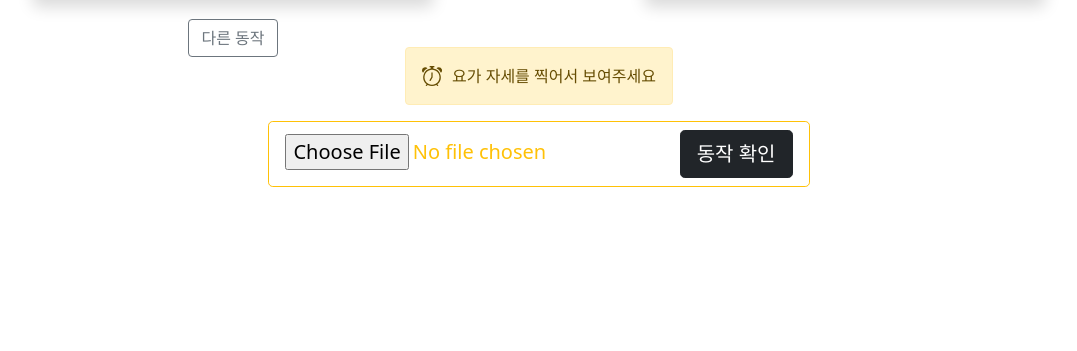
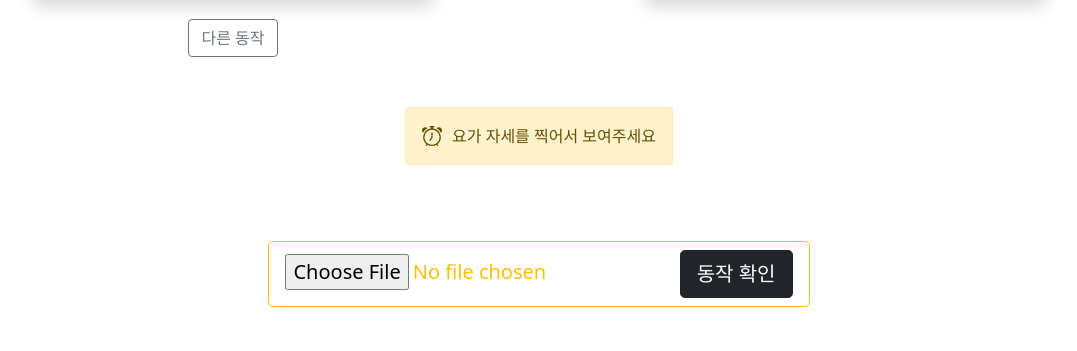
Before and after one commit to hayongwoon/space_project2, a Flask app: page / in a window 1280 px wide. Shown: the part 449-800 px from the top of the page, without its empty margins (101-1178 px from the left). Run offline with Flask 2, Linux system fonts and the light colour scheme.

Commit message:
스타일수정

```diff
--- a/static/js/main.js
+++ b/static/js/main.js
@@ -35,7 +35,6 @@ function startTimer(duration, display, bar) {
             showAlert()
             showImage()
             clearInterval(time_set)
-            $(document).ready(function() {showImage()});
         }
     }, 1000);
 }
--- a/static/styles/styles.css
+++ b/static/styles/styles.css
@@ -30,6 +30,7 @@
     justify-content: center;
     align-items: center;
     width: 100%;
+    margin-top: 5%;
 }
 
 #time {
@@ -47,6 +48,7 @@
     display: flex;
     align-items: center;
     justify-content: center;
+    margin-top: 5%;
 }
 
 .alert-wrapper{
--- a/templates/index.html
+++ b/templates/index.html
@@ -13,21 +13,23 @@
 </head>
 <body>
 
+<div id="main_container">
+    <div id="clock_container">
         <div id="main_time_container">
             <div class="progress mx-auto mb-2" style="max-width: 300px;">
                 <div class="progress-bar bg-success" role="progressbar" id="progressBar"></div>
             </div>
             <span id="time">00:05</span>
         </div>
-<div id="main_container">
-
-    <div id="clock_container"></div>
+    </div>
 
     <div id="image-container" class="d-grid gap-4 d-md-flex">
         <form class="img-box shadow mb-5 bg-body rounded">
-            <img style="width: 100%; height: 100%;" class="invisible rounded" id ="yoga-img" src="#" alt="" />
+            <img style="width: 100%; height: 100%;" class="invisible rounded" id="yoga-img" src="#" alt=""/>
             <div class="btn-wrapper">
-            <button id="btn" class="yoga-dif-pose btn btn-outline-secondary" disabled type="button" onclick="showImage()">다른 동작</button>
+                <button id="btn" class="yoga-dif-pose btn btn-outline-secondary" disabled type="button"
+                        onclick="showImage()">다른 동작
+                </button>
             </div>
         </form>
         <div class="img-box shadow mb-5 bg-body rounded">
@@ -56,6 +58,7 @@
             <button type="submit" class="btn btn-dark btn-lg ">동작 확인</button>
         </form>
     </div>
+
     <div id="success-container" class="invisible">
         <button type="button" class="btn btn-link">게더로 이동</button>
         <button type="button" class="btn btn-link">출석체크로 이동</button>
```
Lines whose indentation alone changed are shown as unchanged.
